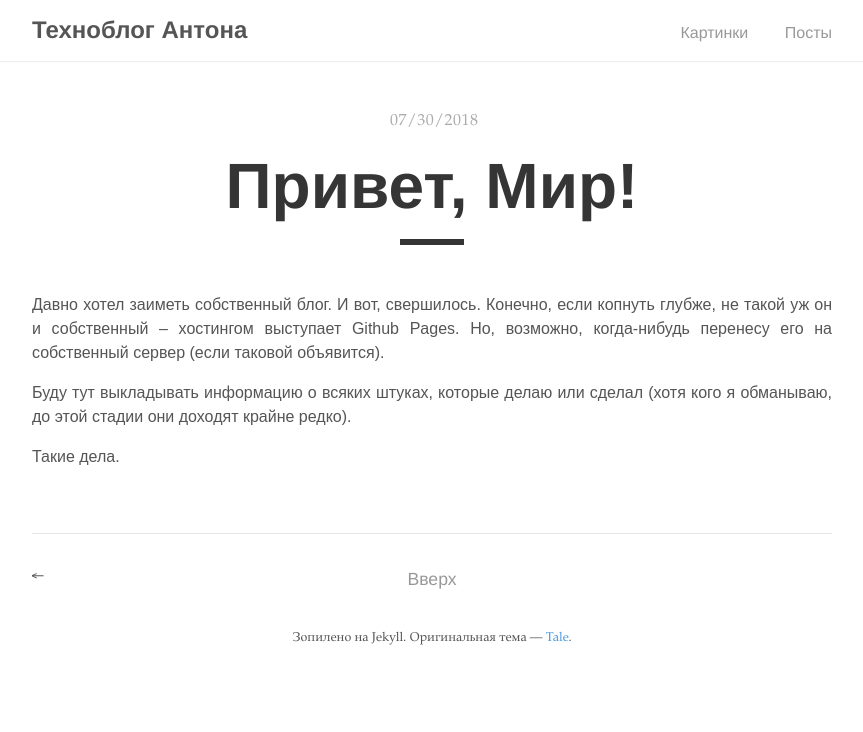
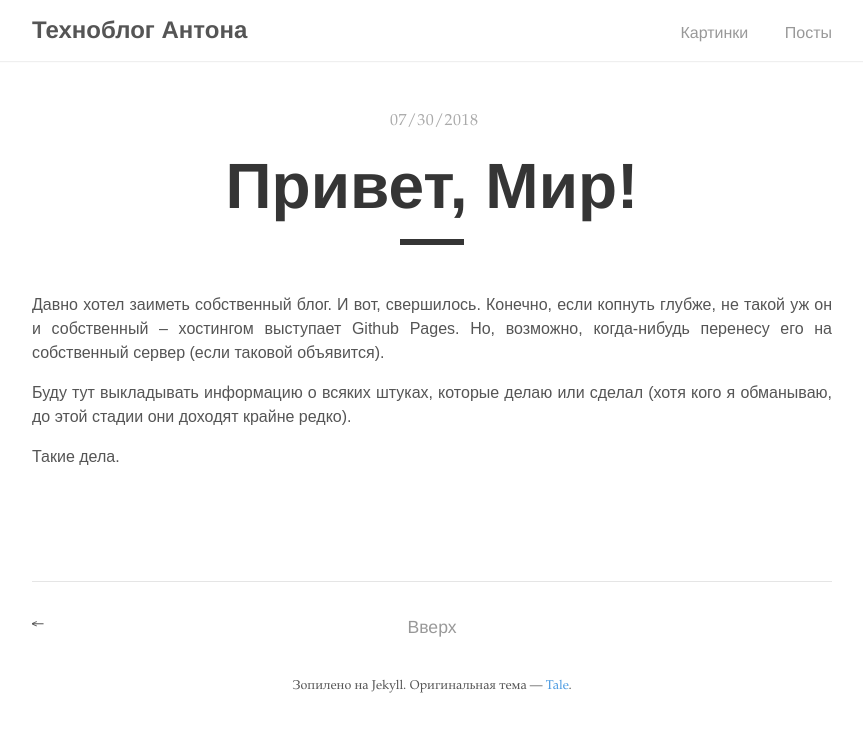
Before and after one commit to AntonEvmenenko/antonevmenenko.github.io, a Jekyll site: the page built from _posts/2018-07-30-hello-world.md, in a window 1280 px wide. Shown: the top 732 px of the page, without its empty margins (208-1071 px from the left). Built offline with Jekyll 4.4.1, drawn with Linux system fonts in a browser that asks for light colours; comment, search, counter and statistics services are not loaded.

Commit message:
bottom padding for comments added

```diff
--- a/_sass/tale.scss
+++ b/_sass/tale.scss
@@ -6,3 +6,4 @@
 @import 'tale/layout';
 @import 'tale/pagination';
 @import 'tale/catalogue';
+@import 'tale/disqus';
--- /dev/null
+++ b/_sass/tale/_disqus.scss
@@ -0,0 +1,3 @@
+#disqus_thread {
+    padding-bottom: 3rem;
+}
```
